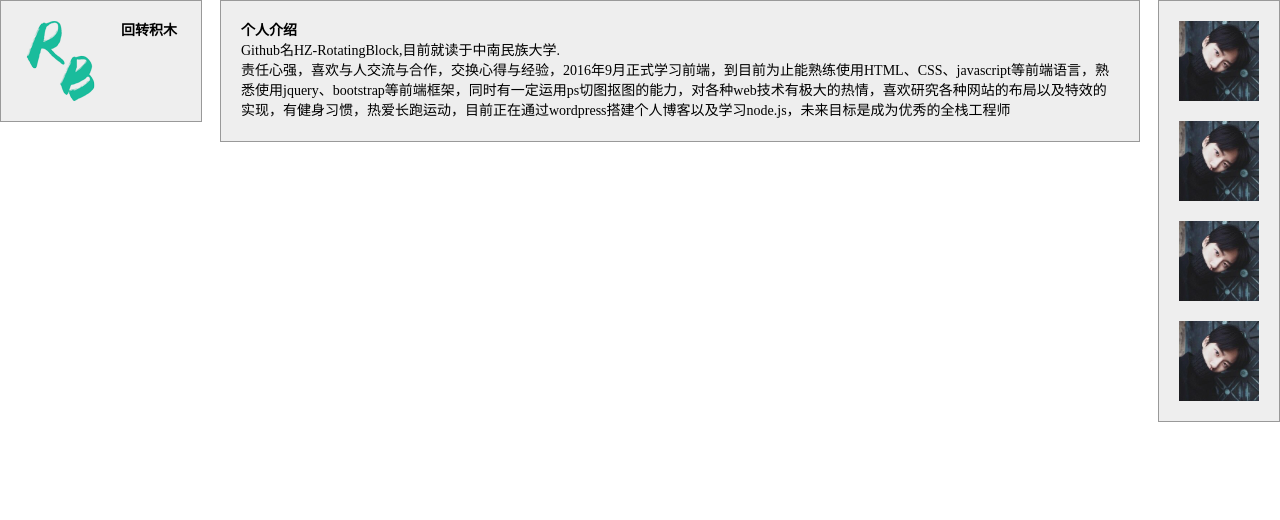
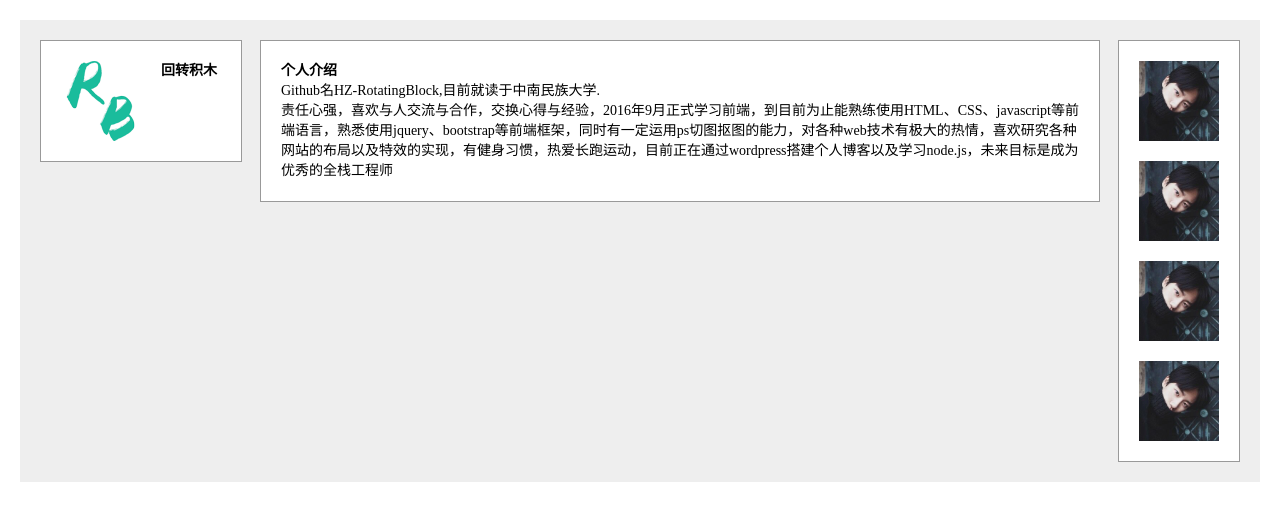
Before and after one commit to HZ-RotatingBlock/IFE_TASK_1_3_1, a plain HTML site: page index.html in a window 1280 px wide. Drawn offline with Linux system fonts and the light colour scheme.

Commit message:
update v1.2

```diff
--- a/css/index.css
+++ b/css/index.css
@@ -9,11 +9,17 @@
 body{
 	font-size:14px;
 	line-height:20px;
+	padding:20px;
+}
+.main{
+	position:relative;
+	padding:20px;
+	background-color:#eee;
 }
 .team_name,.team_introduction,.team_logo{
 	padding:20px;
 	border:1px solid #999;
-	background-color:#eee;
+	background-color:#fff;
 }
 /*左栏*/
 .team_name{
@@ -38,9 +44,6 @@ body{
 /*右栏*/
 .team_logo{
 	float:right;
-	position:absolute;
-	top:0;
-	right:0;
 	width:80px;
 }
 .team_logo ul li{
@@ -57,5 +60,6 @@ body{
 }
 /*浮动清除*/
 .clear{
-	clear:both;
+	overflow:auto;
+	zoom:1;
 }
--- a/index.html
+++ b/index.html
@@ -6,14 +6,10 @@
 	</head>
 	<link rel="stylesheet" href="css/index.css">
 	<body>
+		<div class="main clear">
 			<div class="team_name">
 				<img src="icons/team_logo.png" alt="个人LOGO">
 				<h2>回转积木</h2>
-			</div>
-			<div class="team_introduction">
-				<h3>个人介绍</h3>
-				<p>Github名HZ-RotatingBlock,目前就读于中南民族大学.</p>
-				<p>责任心强，喜欢与人交流与合作，交换心得与经验，2016年9月正式学习前端，到目前为止能熟练使用HTML、CSS、javascript等前端语言，熟悉使用jquery、bootstrap等前端框架，同时有一定运用ps切图抠图的能力，对各种web技术有极大的热情，喜欢研究各种网站的布局以及特效的实现，有健身习惯，热爱长跑运动，目前正在通过wordpress搭建个人博客以及学习node.js，未来目标是成为优秀的全栈工程师</p>
 			</div>
 			<div class="team_logo">
 				<ul>
@@ -23,6 +19,11 @@
 					<li><img src="images/header.jpg"></li>
 				</ul>
 			</div>
-			<div class="clear"></div>
+			<div class="team_introduction">
+				<h3>个人介绍</h3>
+				<p>Github名HZ-RotatingBlock,目前就读于中南民族大学.</p>
+				<p>责任心强，喜欢与人交流与合作，交换心得与经验，2016年9月正式学习前端，到目前为止能熟练使用HTML、CSS、javascript等前端语言，熟悉使用jquery、bootstrap等前端框架，同时有一定运用ps切图抠图的能力，对各种web技术有极大的热情，喜欢研究各种网站的布局以及特效的实现，有健身习惯，热爱长跑运动，目前正在通过wordpress搭建个人博客以及学习node.js，未来目标是成为优秀的全栈工程师</p>
+			</div>
+		</div>
 	</body>
 </html>
```
